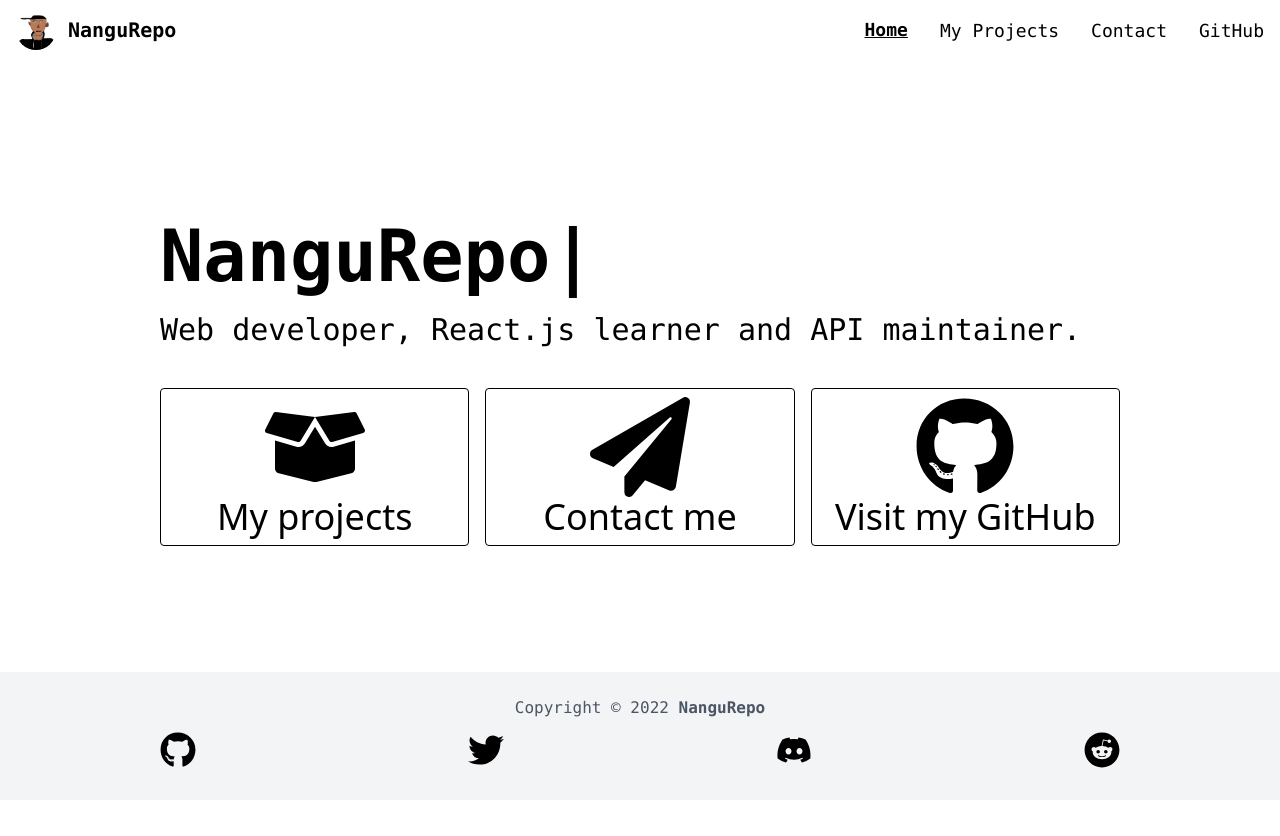
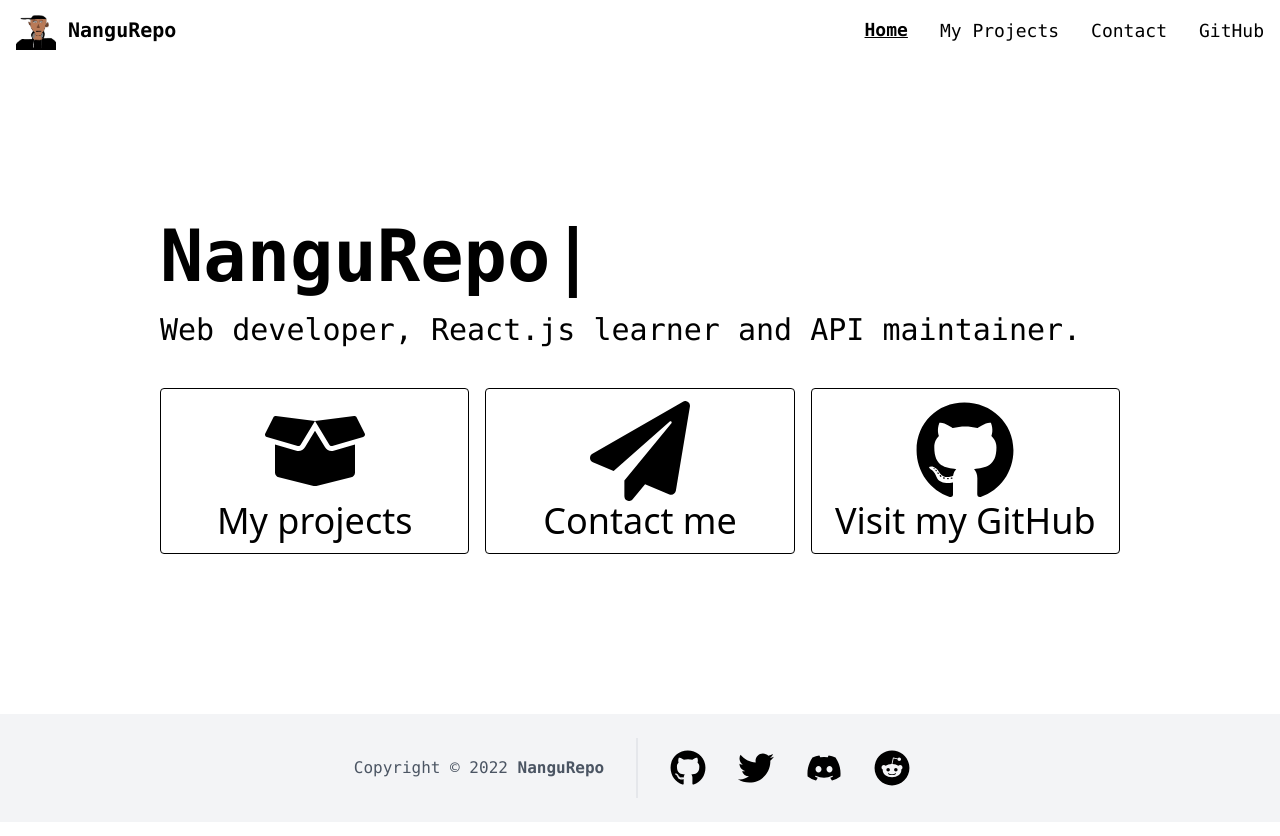
Before and after one commit to ppege/nangurepo.com, a React (Create React App) app in the folder app/: page / in a window 1280 px wide. Shown: the top 836 px of the page. Built offline with nearby package versions, Linux system fonts and the light colour scheme.

Commit message:
footer fits to page on desktop aspect ratios

```diff
--- a/app/src/components/Footer.js
+++ b/app/src/components/Footer.js
@@ -4,10 +4,12 @@ import { FaGithub, FaTwitter, FaDiscord, FaReddit } from 'react-icons/fa'
 
 export default function Footer() {
     return (
-        <footer className="text-center lg:text-left dark:bg-gray-900 dark:text-gray-100 bg-gray-100 text-gray-600 fixed inset-x-0 bottom-0">
-            <div className="text-center justify-center font-mono p-6 flex flex-col">
-                <span>Copyright © 2022 <p className="text-gray-600 dark:text-gray-200 font-semibold inline">NanguRepo</p></span>
-                <div className="flex flex-row justify-center mt-1">
+        <footer className="text-center lg:text-left dark:bg-gray-900 dark:text-gray-100 bg-gray-100 text-gray-600 mb-auto push-up">
+            <div className="text-center justify-center items-center divide-x-2 font-mono p-6 flex flex-row">
+                <div>
+                    <span>Copyright © 2022 <p className="text-gray-600 dark:text-gray-200 font-semibold inline mr-8">NanguRepo</p></span>
+                </div>
+                <div className="flex flex-row pl-4">
                     <IconButton href="https://github.com/nangurepo" newTab={true} className="border-0 w-auto" icon={<FaGithub />} />
                     <IconButton href="https://twitter.com/ytnangu" newTab={true} className="border-0 w-auto" icon={<FaTwitter />} />
                     <IconButton href="https://discord.gg/xJK9VtVguF" newTab={true} className="border-0 w-auto" icon={<FaDiscord />} />
--- a/app/src/components/Header.js
+++ b/app/src/components/Header.js
@@ -4,10 +4,10 @@ import logo from '../logo.png'
 export default function Header(props) {
   return (
       <>
-        <nav className="bg-transparent fade-in-top px-2 sm:px-4 py-2.5 sticky top-0 z-50">
+        <nav className="bg-transparent fade-in-top px-2 sm:px-4 py-2.5 h-auto">
           <div className="container flex flex-wrap justify-between items-center mx-auto">
             <a href="/" className="flex items-center">
-                <img src={logo} className="mr-3 h-6 sm:h-10 rounded-full" alt="NanguRepo Logo" />
+                <img src={logo} className="mr-3 h-6 sm:h-10" alt="NanguRepo Logo" />
                 <span className="self-center text-xl font-semibold font-mono whitespace-nowrap dark:text-white">NanguRepo</span>
             </a>
             <button data-collapse-toggle="mobile-menu" type="button" className="inline-flex items-center p-2 ml-3 text-sm text-gray-500 rounded-lg md:hidden hover:bg-gray-100 focus:outline-none focus:ring-2 focus:ring-gray-200 dark:text-gray-400 dark:hover:bg-gray-700 dark:focus:ring-gray-600" aria-controls="mobile-menu-2" aria-expanded="false">
--- a/app/src/components/IconButton.js
+++ b/app/src/components/IconButton.js
@@ -3,7 +3,7 @@ import React from 'react'
 export default function IconButton(props) {
     return (
         <button type="button" onClick={() => {props.newTab ? (window.open(props.href, '_blank').focus()):(window.location.href=props.href)
-    }} className={`bg-transparent flex flex-col text-4xl h-full w-full font-sans items-center justify-center text-black font-light hover:text-white hover:bg-black py-2 px-4 border border-black hover:border-transparent dark:text-white dark:hover:bg-white dark:hover:text-black dark:border-white rounded ${props.className}`}>
+    }} className={`bg-transparent flex flex-col text-4xl h-full w-full font-sans items-center justify-center text-black font-light hover:text-white hover:bg-black py-3 px-4 border border-black hover:border-transparent dark:text-white dark:hover:bg-white dark:hover:text-black dark:border-white rounded ${props.className}`}>
             <div>{props.icon}</div>
             <div>{props.text}</div>
         </button>
--- a/app/src/components/ImageButton.js
+++ b/app/src/components/ImageButton.js
@@ -2,8 +2,7 @@ import React from 'react'
 
 export default function ImageButton(props) {
     return (
-        <button type="button" onClick={() => {props.newTab ? (window.open(props.href, '_blank').focus()):(window.location.href=props.href)
-    }} className={`bg-transparent flex flex-col text-4xl h-full w-full font-sans items-center justify-center text-black font-light py-2 px-4 dark:text-white ${props.className}`}>
+        <button type="button" onClick={() => {window.open(props.href, '_blank').focus()}} className={`bg-transparent flex flex-col text-4xl h-full w-full font-sans items-center justify-center text-black font-light py-2 px-4 dark:text-white ${props.className}`}>
             <div className="hvr-float-shadow">{props.image}</div>
             <div>{props.text}</div>
         </button>
--- a/app/src/index.css
+++ b/app/src/index.css
@@ -8,7 +8,7 @@
         @apply block py-2 pr-4 pl-3 text-gray-700 border-b border-gray-100 font-mono;
     }
     .app-icon {
-        @apply object-cover w-48 h-48 rounded-3xl;
+        @apply object-cover w-full h-full md:w-48 md:h-48 md:rounded-3xl;
     }
 
 }
@@ -112,6 +112,19 @@
     animation: fade-in-move-down 1.0s;
 }
 
+.push-up {
+    animation: push-up 1.0s;
+}
+
+@keyframes push-up {
+    0% {
+        transform: translateY(5rem);
+    }
+    100% {
+        transform: translateY(0);
+    }
+}
+
 @keyframes fade-in {
     0% {
         opacity: 0;
--- a/app/src/pages/contact.js
+++ b/app/src/pages/contact.js
@@ -10,7 +10,7 @@ export default function Home() {
   return (
     <div className="dark:bg-gray-800">
       <Header page="Contact" />
-      <div class="p-40 h-screen font-mono dark:text-white fade-in-down">
+      <div class="p-40 h-auto font-mono dark:text-white fade-in-down">
         <Hero title="Contact me" subtitle="These are my social media profiles, where you can contact me." />
         <div className="mt-10" />
         <div className="lg:columns-4">
--- a/app/src/pages/home.js
+++ b/app/src/pages/home.js
@@ -10,10 +10,9 @@ export default function Home() {
   return (
     <div className="dark:bg-gray-800">
       <Header page="Home" />
-      <div className="p-40 h-screen font-mono dark:text-white fade-in-down">
+      <div className="p-40 h-auto font-mono dark:text-white fade-in-down">
         <Hero title="NanguRepo" subtitle="Web developer, React.js learner and API maintainer." />
-        <div className="mt-10" />
-        <div className="lg:columns-3">
+        <div className="lg:columns-3 mt-10">
           <div><IconButton href='/#/projects' text="My projects" icon={<FaBoxOpen size="100" />} className="text-4xl h-full w-full font-sans" /></div>
           <div><IconButton href='/#/contact' text="Contact me" icon={<FaPaperPlane size="100" />} className="text-4xl h-full w-full font-sans" /></div>
           <div><IconButton href='https://github.com/nangurepo' newTab={true} text="Visit my GitHub" icon={<FaGithub size="100" />} className="text-4xl h-full w-full font-sans" /></div>
--- a/app/src/pages/projects.js
+++ b/app/src/pages/projects.js
@@ -10,14 +10,14 @@ import ApiLogo from '../api.png'
 
 export default function Projects() {
     return (
-      <div className="dark:bg-gray-800 h-screen">
+      <div className="dark:bg-gray-800">
         <Header page="My Projects" />
-        <div className="p-40 h-screen font-mono dark:text-white fade-in-down">
+        <div className="p-40 -mb-20 h-auto font-mono dark:text-white fade-in-down">
           <Hero title="My Projects" subtitle="These are the projects I've created." />
-          <div className="lg:columns-3 mb-20 mt-10">
-            <ImageButton href='https://viggoscrape.nangurepo.com' text="Viggoscrape" image={<img src={ViggoscrapeLogo} className="app-icon" />} newTab={true} />
-            <ImageButton href='https://assassin.nangurepo.com' text="Assassin Searcher" image={<img src={AssassinSearcherLogo} className="app-icon" />} newTab={true} />
-            <ImageButton href='https://api.nangurepo.com' text="NanguRepo API" image={<img src={ApiLogo} className="app-icon" />} newTab={true} />
+          <div className="lg:columns-3 mt-10">
+            <ImageButton href='https://viggoscrape.nangurepo.com' text="Viggoscrape" image={<img src={ViggoscrapeLogo} className="app-icon" />} />
+            <ImageButton href='https://assassin.nangurepo.com' text="Assassin Searcher" image={<img src={AssassinSearcherLogo} className="app-icon" />} />
+            <ImageButton href='https://api.nangurepo.com' text="NanguRepo API" image={<img src={ApiLogo} className="app-icon" />} />
           </div>
         </div>
         <Footer />
```
